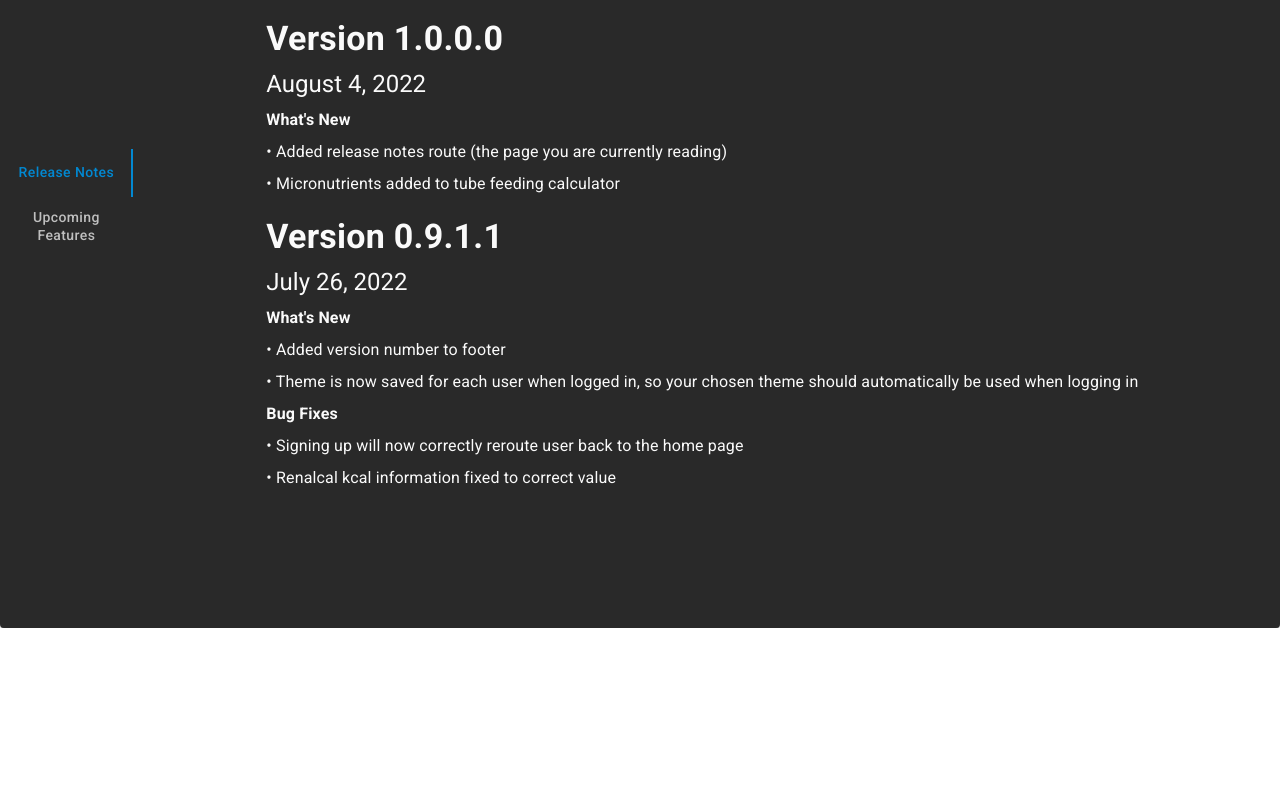
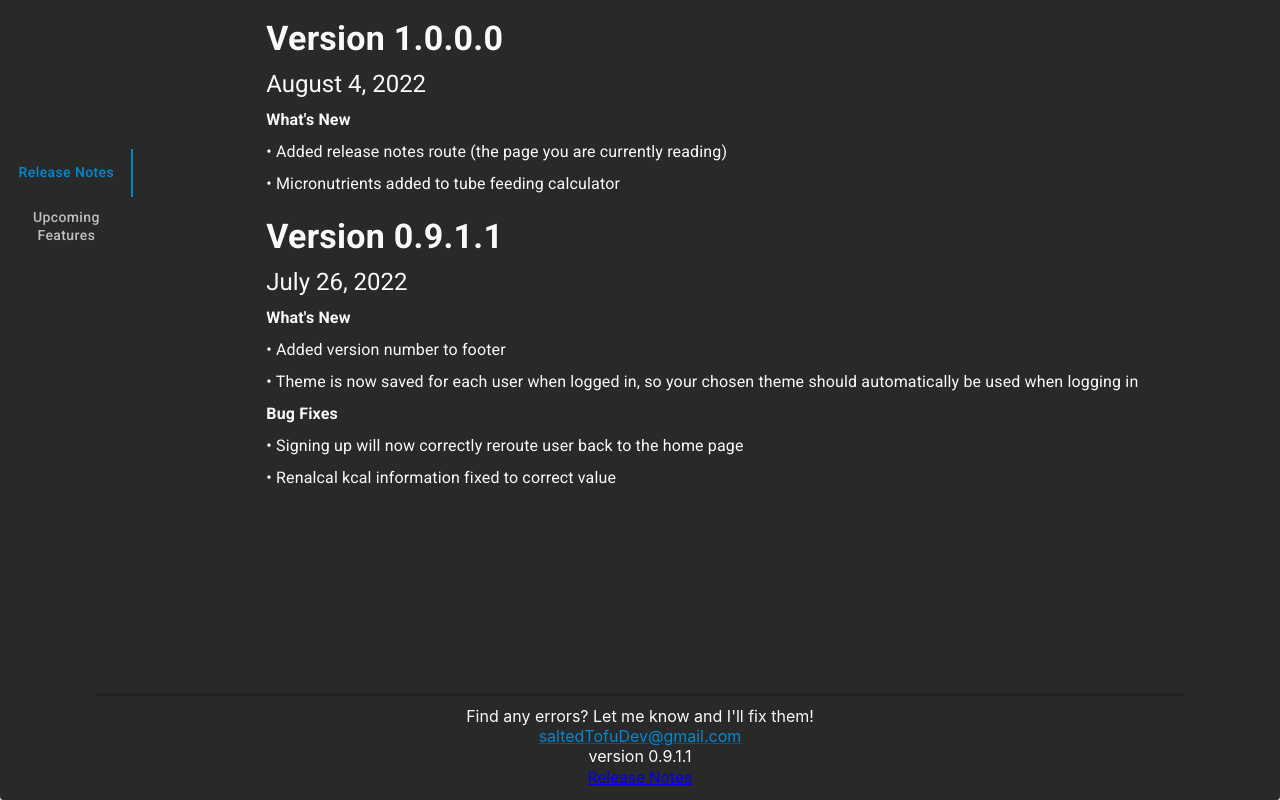
Before and after one commit to saltedTofu/RDCalc2, a React (Create React App) app: page /release-notes in a window 1280 px wide. Shown: the part 172-972 px from the top of the page. Before the commit the page ends 800 px from the top, so only its background shows below. Built offline with nearby package versions, Linux system fonts and the light colour scheme; no server answers.

Commit message:
added footer to release-notes, added release notes router link in footer

```diff
--- a/src/components/Footer/Footer.js
+++ b/src/components/Footer/Footer.js
@@ -1,12 +1,19 @@
 import {Typography, Box, Link} from '@mui/material';
+import {Link as RouterLink} from 'react-router-dom';
 
 function Footer() {
+
     return(
-            <Box sx={{display:'flex',flexDirection:'column',alignItems:'center',justifyContent:'center',textAlign:'center', width:'85%',padding:'10px',borderTop:'3px solid rgba(0,0,0,0.2)'}}>
+        <Box sx={{display:'flex',flexDirection:'column',alignItems:'center',justifyContent:'center',textAlign:'center', width:'85%',padding:'10px',borderTop:'3px solid rgba(0,0,0,0.2)'}}>
+
                 <Typography variant="p">Find any errors? Let me know and I'll fix them!</Typography>
                 <Link variant="p" href="mailto:saltedTofuDev@gmail.com">saltedTofuDev@gmail.com</Link>
                 <Typography variant="p">version 0.9.1.1</Typography>
-            </Box>
+                <RouterLink to='/release-notes'>
+                        <Typography>Release Notes</Typography>
+                </RouterLink>
+
+        </Box>
     )
 }
 
--- a/src/components/MobileCalculatorContainer/MobileCalculatorContainer.css
+++ b/src/components/MobileCalculatorContainer/MobileCalculatorContainer.css
@@ -5,6 +5,7 @@
     align-items: center;
     margin-top:5%;
     width:100%;
+    min-height: 100vh;
 }
 @media only screen and (max-width:499px) {
     .mobileCalculatorContainer{
--- a/src/components/ReleaseNotes/ReleaseNotes.js
+++ b/src/components/ReleaseNotes/ReleaseNotes.js
@@ -2,6 +2,7 @@ import Header from '../Header/Header';
 import {Paper, Typography, Stack, Box, Tabs, Tab} from '@mui/material';
 import {useEffect,useState} from 'react'
 import PropTypes from 'prop-types'
+import Footer from '../Footer/Footer'
 
 function TabPanel(props) {
     const { children, value, index, ...other } = props;
@@ -70,7 +71,8 @@ function ReleaseNotes({currentTheme,handleThemeChange}){
             justifyContent:'flex-start',
             alignItems:'flex-start',
             width:'100%',
-            height:'100%'
+            height:'100%',
+            minHeight:'100vh'
         },
         versionNote:{
             margin:'20px',
@@ -142,6 +144,7 @@ function ReleaseNotes({currentTheme,handleThemeChange}){
                     </TabPanel>
 
                 </div>
+            <Footer />
             </Paper>
         </div>
     )
```
